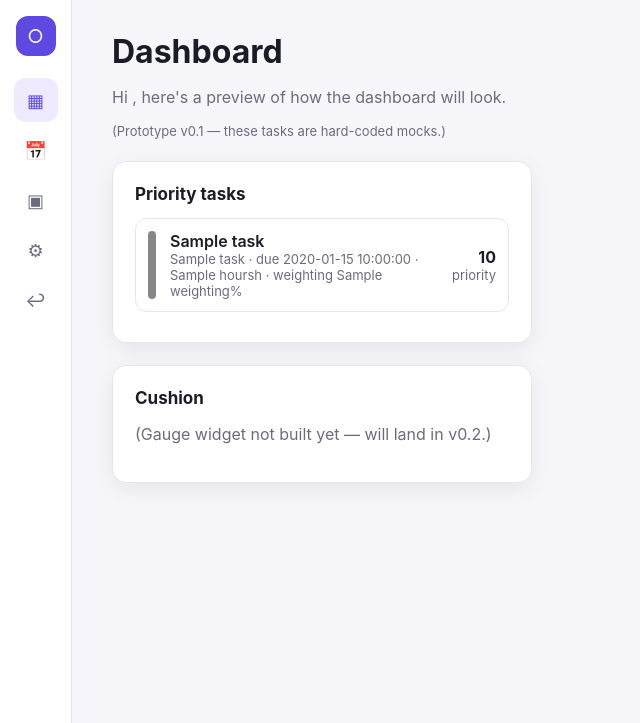
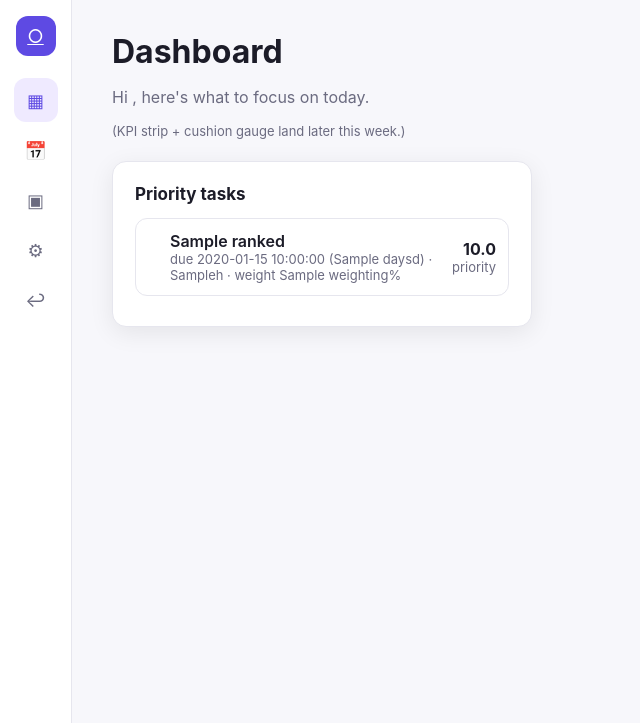
Before and after one commit to dilutedious/optima, a Flask app: template templates/dashboard.html in a window 1280 px wide. Shown: the top 723 px of the page, without its empty margins (0-640 px from the left). Run offline with Flask 3, Linux system fonts and the light colour scheme; the template is opened without the code that fills it: most values are stand-ins (such as "Sample title", 1, 10 or a date in 2020).

Commit message:
priority calculator + sort dashboard by score
(weight*10) / max(days, 1) per the planning doc, with a 999 override
when days_remaining <= 3. without the override a 5%-weight quiz due
tomorrow ranks below a 50%-weight exam due in three weeks — wrong
order of priorities for a stressed Y12. dashboard now computes
days+score per assignment and sorts descending. CRITICAL badge shows
on anything with score >= 999.

KPI strip + cushion gauge wait for the scheduler to land.

```diff
--- a/app.py
+++ b/app.py
@@ -69,6 +69,15 @@
     return hashlib.sha256((GLOBAL_SALT + plain).encode()).hexdigest()
 
 
+def priority(weight: float, days: int) -> float:
+    """Planning-doc formula. Anything inside the critical window jumps to
+    999 so a 'due tomorrow' task can't be out-ranked by a heavier task with
+    weeks of runway."""
+    if days <= 3:
+        return 999.0
+    return (weight * 10) / max(days, 1)
+
+
 app = Flask(__name__)
 app.secret_key = "v0.2-dev-only"
 
@@ -116,7 +125,15 @@
     if "user" not in session:
         return redirect(url_for("login"))
     user = load_user(session["user"])
-    return render_template("dashboard.html", user=user["username"], tasks=user["assignments"])
+    today = date.today()
+    ranked = []
+    for a in user["assignments"]:
+        due = datetime.strptime(a["due_date"], "%Y-%m-%d").date()
+        a["days"] = (due - today).days
+        a["score"] = priority(a["weighting"], a["days"])
+        ranked.append(a)
+    ranked.sort(key=lambda a: -a["score"])
+    return render_template("dashboard.html", user=user, ranked=ranked)
 
 
 @app.route("/logout")
--- a/templates/dashboard.html
+++ b/templates/dashboard.html
@@ -2,36 +2,36 @@
 <link rel="stylesheet" href="/static/style.css"></head>
 <body>
   <aside class="sidebar">
-    <div class="logo">○</div>
-    <a class="nav active" title="Dashboard">▦</a>
-    <a class="nav" title="Weekly">📅</a>
-    <a class="nav" title="Monthly">▣</a>
-    <a class="nav" title="Settings">⚙</a>
-    <a class="nav" title="Sign out" href="/logout">↩</a>
+    <a class="logo" href="/dashboard">○</a>
+    <a class="nav active" href="/dashboard">▦</a>
+    <a class="nav" href="#" title="Weekly coming soon">📅</a>
+    <a class="nav" href="#" title="Monthly coming in v0.3">▣</a>
+    <a class="nav" href="#" title="Settings coming in v0.3">⚙</a>
+    <a class="nav" href="/logout">↩</a>
   </aside>
   <main class="content">
     <h1>Dashboard</h1>
-    <p class="muted">Hi {{ user }}, here's a preview of how the dashboard will look.</p>
-    <p class="muted small">(Prototype v0.1 — these tasks are hard-coded mocks.)</p>
+    <p class="muted">Hi {{ user.username }}, here's what to focus on today.</p>
+    <p class="muted small">(KPI strip + cushion gauge land later this week.)</p>
     <div class="card">
       <h2>Priority tasks</h2>
-      {% for t in tasks %}
+      {% if ranked|length == 0 %}
+        <p class="muted">No tasks yet. (Add-task route lands next sprint.)</p>
+      {% else %}
+        {% for t in ranked %}
           <div class="task">
-          <span class="swatch" style="background: {{ t.colour }}"></span>
+            <span class="swatch"></span>
             <div>
-            <div class="name">{{ t.name }}{% if t.crit %} <span class="crit">CRITICAL</span>{% endif %}</div>
-            <div class="meta">{{ t.subject }} · due {{ t.due }} · {{ t.hours }}h · weighting {{ t.weighting }}%</div>
+              <div class="name">{{ t.name }}{% if t.score >= 999 %} <span class="crit">CRITICAL</span>{% endif %}</div>
+              <div class="meta">due {{ t.due_date }} ({{ t.days }}d) · {{ t.hours_required }}h · weight {{ t.weighting }}%</div>
             </div>
             <div class="right">
-            <div class="pri">{% if t.crit %}!!{% else %}{{ t.score }}{% endif %}</div>
+              <div class="pri">{% if t.score >= 999 %}!!{% else %}{{ '%.1f'|format(t.score) }}{% endif %}</div>
               <div class="small muted">priority</div>
             </div>
           </div>
         {% endfor %}
-    </div>
-    <div class="card">
-      <h2>Cushion</h2>
-      <p class="muted">(Gauge widget not built yet — will land in v0.2.)</p>
+      {% endif %}
     </div>
   </main>
 </body></html>
```
Lines whose indentation alone changed are shown as unchanged.
